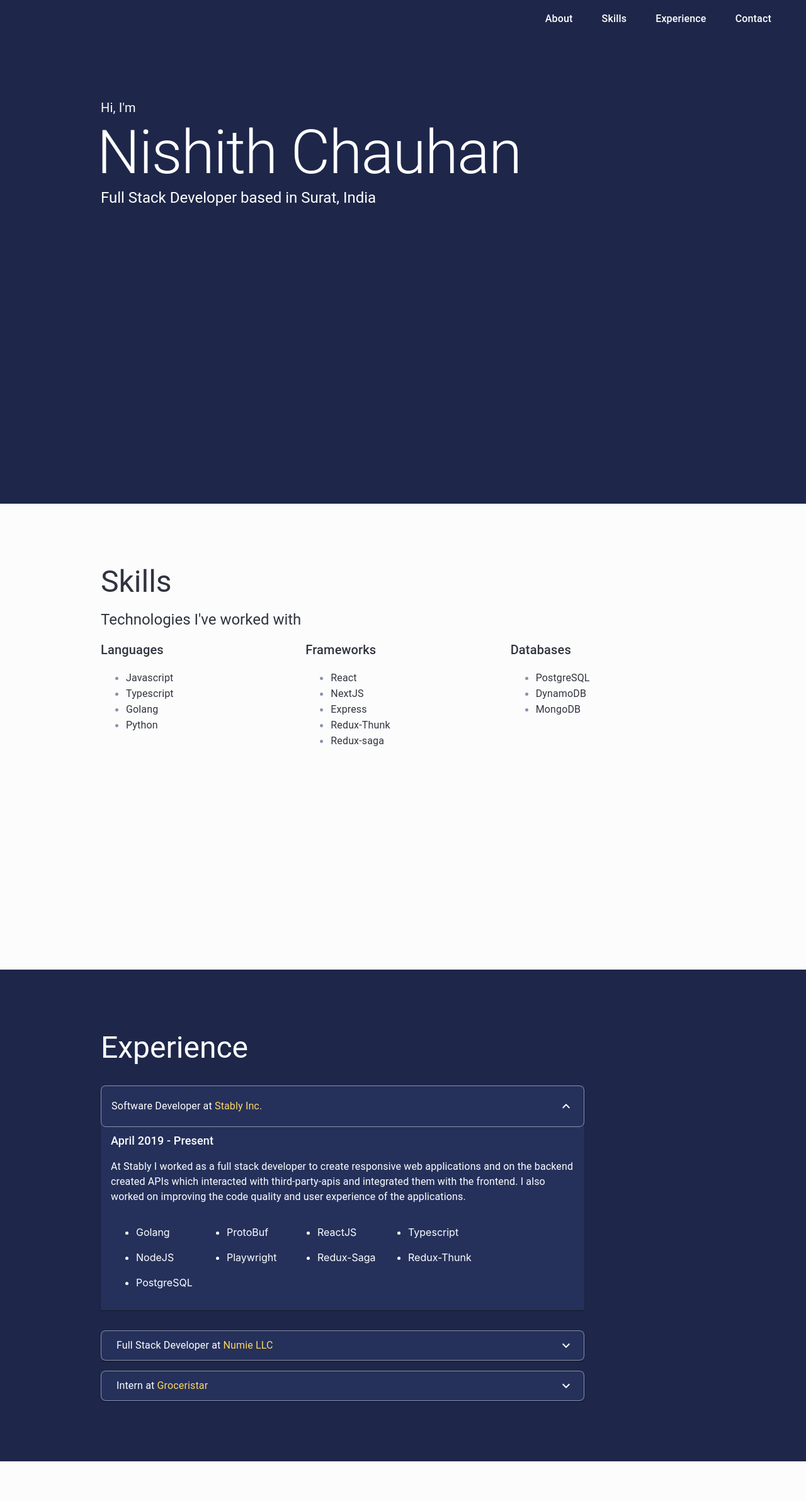
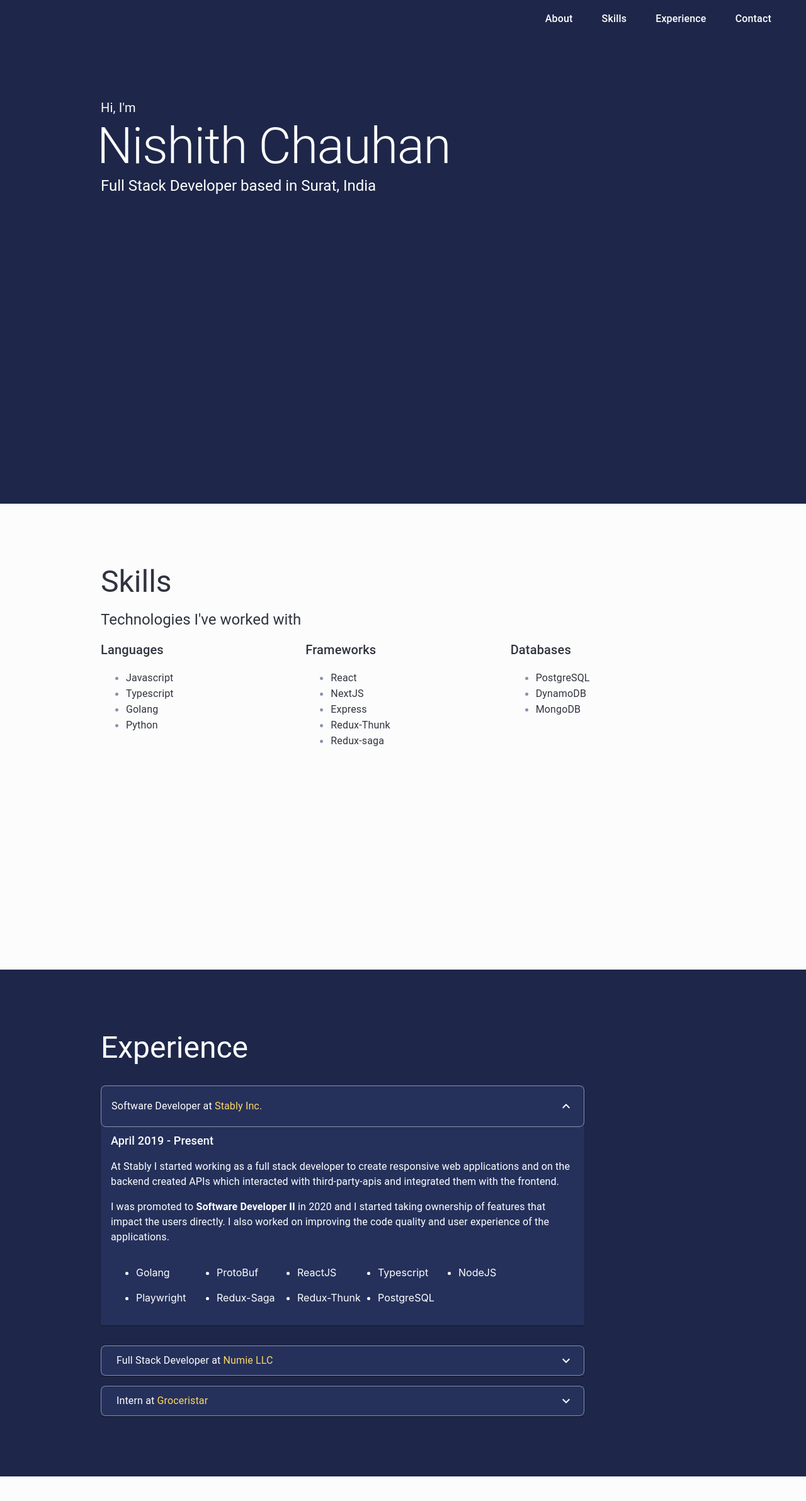
Before and after one commit to chauhannishith/chauhannishith.github.io, a React (Vite) app: page /profile in a window 1280 px wide. Shown: the top 2384 px of the page at 63% size. Built offline with nearby package versions, Linux system fonts and the light colour scheme.

Commit message:
minor fixes

```diff
--- a/src/components/About.tsx
+++ b/src/components/About.tsx
@@ -5,7 +5,12 @@ export const About = () => {
   return (
     <Section id="about" dark>
       <Typography fontSize={'1.25rem'} color={'secondary'}>Hi, I'm</Typography>
-      <Typography variant='h1' color={'secondary'} marginLeft={'-0.375rem'}> Nishith Chauhan</Typography>
+      <Typography variant='h1' color={'secondary'} marginLeft={'-0.375rem'}
+        sx={{
+          fontSize: {
+            xs: '5rem',
+          }
+        }}> Nishith Chauhan</Typography>
       <Typography variant='h5' color={'secondary'}>Full Stack Developer based in Surat, India</Typography>
     </Section>
   )
--- a/src/components/Experience.tsx
+++ b/src/components/Experience.tsx
@@ -42,7 +42,10 @@ const Stably = () => {
           </Grid>
           <Grid item xs={12}>
             <Typography>
-            At Stably I worked as a full stack developer to create responsive web applications and on the backend created APIs which interacted with third-party-apis and integrated them with the frontend. I also worked on improving the code quality and user experience of the applications.
+            At Stably I started working as a full stack developer to create responsive web applications and on the backend created APIs which interacted with third-party-apis and integrated them with the frontend.
+            </Typography>
+            <Typography marginTop={'1rem'}>
+            I was promoted to <span style={{ fontWeight: 600 }}>Software Developer II</span> in 2020 and I started taking ownership of features that impact the users directly. I also worked on improving the code quality and user experience of the applications.
             </Typography>
           </Grid>
           <Grid item xs={12}>
@@ -158,6 +161,5 @@ const Company = styled('span')(({ theme }) => ({
 const UList = styled('ul')({
   display: 'grid',
   gridGap: '1rem',
-  gridTemplateColumns: 'repeat(auto-fill, 8rem)',
-
+  gridTemplateColumns: 'repeat(auto-fill, 7rem)',
 })
--- a/src/components/Navbar.tsx
+++ b/src/components/Navbar.tsx
@@ -3,10 +3,11 @@ import { customTheme } from '../utils'
 import { useEffect } from 'react'
 
 export const Navbar = () => {
-  const {palette} = customTheme
+  const { palette } = customTheme
 
   useEffect(() => {
     const nav = document.getElementById('navbar')
+
     window.onscroll = () => {
       if (nav) {
         if (window.scrollY > 100) {
@@ -43,7 +44,6 @@ export const Navbar = () => {
         flexDirection={'row'}
         sx={{
           visibility: {
-            sm: 'hidden',
             md: 'visible',
           },
         }}
```
